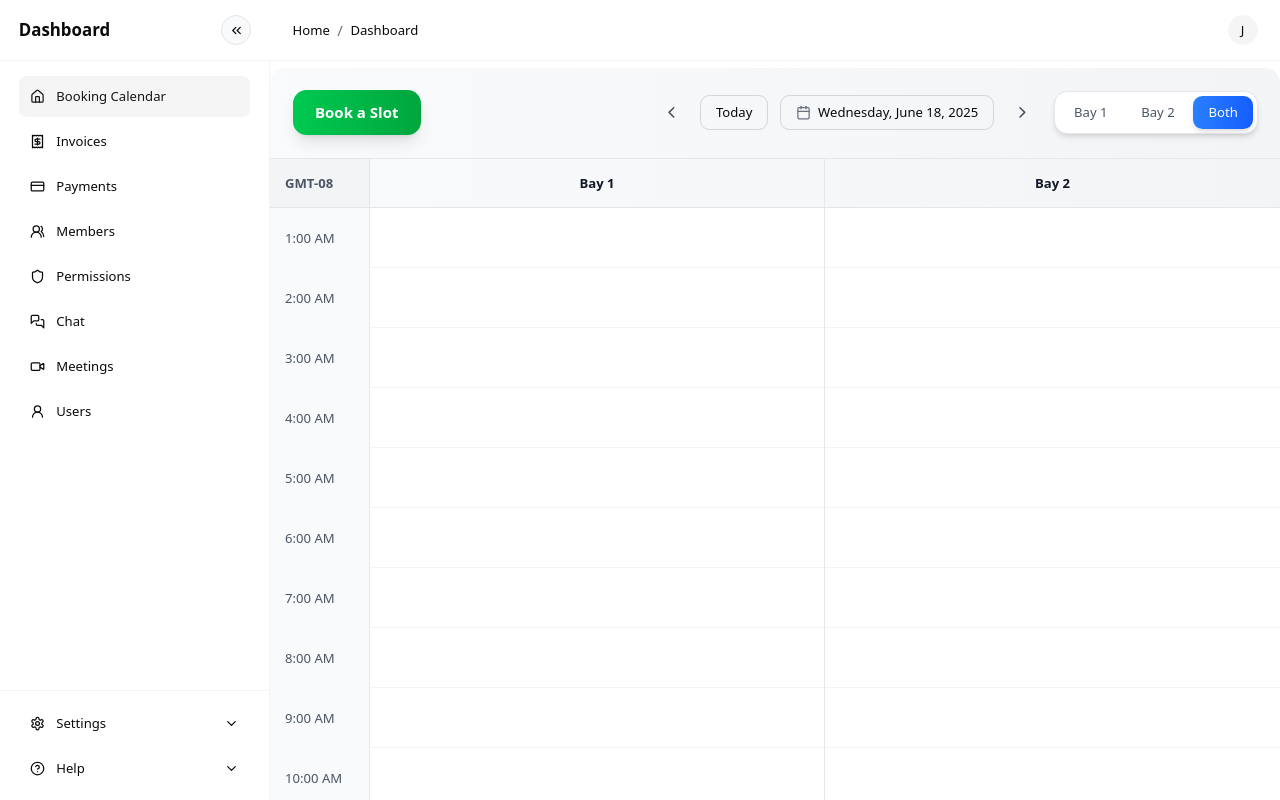
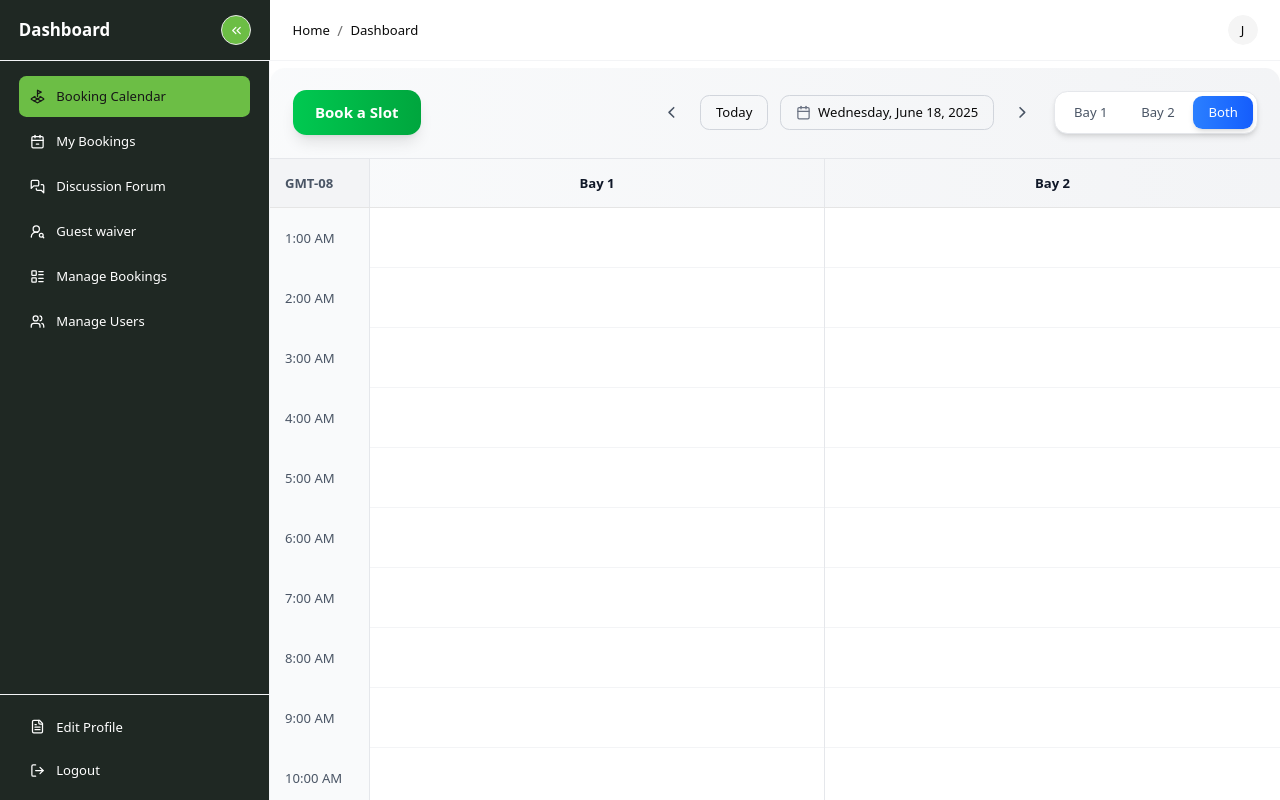
Before and after one commit to smfahim25/golf-management, a Next.js app: page /dashboard in a window 1280 px wide. Built offline with nearby package versions, Linux system fonts and the light colour scheme.

Commit message:
feat: update Sidebar component with new navigation items and improved styling

```diff
--- a/src/app/(dashboard-layout)/dashboard/components/sidebar.jsx
+++ b/src/app/(dashboard-layout)/dashboard/components/sidebar.jsx
@@ -1,7 +1,7 @@
-"use client";
-import { useState, useRef, useEffect } from "react";
-import Link from "next/link";
-import { usePathname } from "next/navigation";
+'use client';
+import { useState, useRef, useEffect } from 'react';
+import Link from 'next/link';
+import { usePathname } from 'next/navigation';
 import {
   Home,
   Receipt,
@@ -24,55 +24,49 @@ import {
   Globe,
   X,
   User2,
-} from "lucide-react";
-import { cn } from "@/lib/utils";
-import { Button } from "@/components/ui/button";
+  LandPlot,
+  CalendarMinus2,
+  UserRoundSearch,
+  LayoutList,
+  Users,
+  LogOut,
+} from 'lucide-react';
+import { cn } from '@/lib/utils';
+import { Button } from '@/components/ui/button';
 import {
   Tooltip,
   TooltipContent,
   TooltipTrigger,
   TooltipProvider,
-} from "@/components/ui/tooltip";
+} from '@/components/ui/tooltip';
 import {
   Collapsible,
   CollapsibleContent,
   CollapsibleTrigger,
-} from "@/components/ui/collapsible";
-import { useClientPathname } from "@/hooks/useClientPathName";
+} from '@/components/ui/collapsible';
+import { useClientPathname } from '@/hooks/useClientPathName';
 
 // Main navigation items with sublinks
 const navigation = [
-  { name: "Booking Calendar", href: "/dashboard", icon: Home },
-  { name: "Invoices", href: "/invoices", icon: Receipt },
-  { name: "Payments", href: "/payments", icon: CreditCard },
-  { name: "Members", href: "/members", icon: Users2 },
-  { name: "Permissions", href: "/permissions", icon: Shield },
-  { name: "Chat", href: "/chat", icon: MessagesSquare },
-  { name: "Meetings", href: "/meetings", icon: Video },
+  { name: 'Booking Calendar', href: '/dashboard', icon: LandPlot },
+  { name: 'My Bookings', href: '/dashboard/bookings', icon: CalendarMinus2 },
+  {
+    name: 'Discussion Forum',
+    href: 'https://links.geneva.com/invite/34716fa4-0b17-4bf8-9b96-309b20600f2f',
+    target: '_blank',
+    icon: MessagesSquare,
+  },
+  {
+    name: 'Guest waiver',
+    href: 'https://app.waiversign.com/e/64276294da72d0001966df71/doc/64276312da72d0001966e00f?event=none',
+    icon: UserRoundSearch,
+    target: '_blank',
+  }
 ];
 
 // Bottom navigation items with sublinks
 const bottomNavigation = [
-  {
-    name: "Settings",
-    href: "/settings",
-    icon: Settings,
-    subItems: [
-      { name: "Profile", href: "/settings", icon: UserCog },
-      { name: "Security", href: "/settings/security", icon: Lock },
-      { name: "Notifications", href: "/settings/notifications", icon: Bell },
-      { name: "Preferences", href: "/settings/preferences", icon: Globe },
-    ],
-  },
-  {
-    name: "Help",
-    href: "/help",
-    icon: HelpCircle,
-    subItems: [
-      { name: "Documentation", href: "/help/docs", icon: FileText },
-      { name: "Support", href: "/help/support", icon: MessagesSquare },
-    ],
-  },
+  { name: 'Edit Profile', href: '/dashboard/account/profile', icon: FileText }
 ];
 
 const Sidebar = () => {
@@ -102,8 +96,8 @@ const Sidebar = () => {
     // Set initial state based on screen size
     handleResize();
 
-    window.addEventListener("resize", handleResize);
-    return () => window.removeEventListener("resize", handleResize);
+    window.addEventListener('resize', handleResize);
+    return () => window.removeEventListener('resize', handleResize);
   }, []);
 
   // Handle click outside to close mobile sidebar
@@ -118,15 +112,15 @@ const Sidebar = () => {
         sidebarRef.current &&
         !sidebarRef.current.contains(event.target) &&
         // Exclude the toggle button from this check
-        !event.target.closest(".sidebar-toggle")
+        !event.target.closest('.sidebar-toggle')
       ) {
         setIsMobileOpen(false);
       }
     };
 
-    document.addEventListener("mousedown", handleClickOutside);
+    document.addEventListener('mousedown', handleClickOutside);
     return () => {
-      document.removeEventListener("mousedown", handleClickOutside);
+      document.removeEventListener('mousedown', handleClickOutside);
     };
   }, [isMobileOpen]);
 
@@ -181,7 +175,7 @@ const Sidebar = () => {
 
   // Paths that should be active when in 'create' mode
   const createAllowList = [
-    "/dashboard/customization/practice-areas",
+    '/dashboard/customization/practice-areas',
     // Add more paths here in the future
   ];
 
@@ -193,20 +187,20 @@ const Sidebar = () => {
     if (pathname === href) return true;
 
     // For 'create' path, only highlight specific paths in the allowlist
-    if (pathname.startsWith(href + "/create")) {
+    if (pathname.startsWith(href + '/create')) {
       return createAllowList.some((allowedPath) => href === allowedPath);
     }
 
     // For 'edit' path, highlight all parent paths (works for all routes)
-    if (pathname.includes(href + "/edit")) {
+    if (pathname.includes(href + '/edit')) {
       return true;
     }
 
     // Special case for blogs
     if (
-      href === "/dashboard/blogs" &&
-      pathname.startsWith("/dashboard/blogs") &&
-      pathname.split("/").length === 3
+      href === '/dashboard/blogs' &&
+      pathname.startsWith('/dashboard/blogs') &&
+      pathname.split('/').length === 3
     ) {
       return true;
     }
@@ -215,7 +209,7 @@ const Sidebar = () => {
   };
 
   // Render a navigation item with potential sublinks
-  const NavItem = ({ item, isBottom = false }) => {
+  const NavItem = ({ item, isBottom = false, target = 'self' }) => {
     const hasSubItems = item.subItems && item.subItems.length > 0;
     const isItemActive = item.subItems
       ? item.subItems.some((subItem) => {
@@ -247,20 +241,20 @@ const Sidebar = () => {
     // If the item has sublinks, we'll render a collapsible section
     if (hasSubItems) {
       return (
-        <div className="w-full">
+        <div className='w-full'>
           <Collapsible
             open={!isCollapsed && isOpen}
             onOpenChange={() => toggleItem(item.name)}
-            className="w-full transition-all duration-300 ease-in-out"
+            className='w-full transition-all duration-300 ease-in-out'
           >
             <CollapsibleTrigger asChild>
               <button
                 className={cn(
-                  "flex w-full items-center rounded-md px-3 py-3 text-sm cursor-pointer font-medium transition-colors",
+                  'flex w-full items-center rounded-md px-3 py-3 text-sm cursor-pointer font-medium transition-colors',
                   isItemActive || isOpen
-                    ? "bg-secondary text-secondary-foreground"
-                    : "hover:bg-secondary hover:text-secondary-foreground",
-                  isCollapsed && "justify-center px-2"
+                    ? 'bg-secondary text-secondary-foreground'
+                    : 'hover:bg-secondary hover:text-secondary-foreground',
+                  isCollapsed && 'justify-center px-2'
                 )}
                 onClick={(e) => {
                   // Prevent the default behavior to ensure our toggle works
@@ -268,14 +262,14 @@ const Sidebar = () => {
                   toggleItem(item.name);
                 }}
               >
-                <item.icon className={cn("h-4 w-4", !isCollapsed && "mr-3")} />
+                <item.icon className={cn('h-4 w-4', !isCollapsed && 'mr-3')} />
                 {!isCollapsed && (
                   <>
-                    <span className="flex-1 text-left">{item.name}</span>
+                    <span className='flex-1 text-left'>{item.name}</span>
                     <ChevronDown
                       className={cn(
-                        "h-4 w-4 transition-transform duration-200",
-                        isOpen && "rotate-180"
+                        'h-4 w-4 transition-transform duration-200',
+                        isOpen && 'rotate-180'
                       )}
                     />
                   </>
@@ -283,21 +277,22 @@ const Sidebar = () => {
               </button>
             </CollapsibleTrigger>
             {!isCollapsed && (
-              <CollapsibleContent className="pl-4 pt-1 overflow-hidden transition-all duration-300 ease-in-out">
-                <div className="flex flex-col space-y-1 animate-in slide-in-from-left-5 duration-300">
+              <CollapsibleContent className='pl-4 pt-1 overflow-hidden transition-all duration-300 ease-in-out'>
+                <div className='flex flex-col space-y-1 animate-in slide-in-from-left-5 duration-300'>
                   {item.subItems?.map((subItem) => (
                     <Link
-                      rel="nofollow"
+                      rel='nofollow'
                       key={subItem.href}
                       href={subItem.href}
+                      target={target}
                       className={cn(
-                        "flex items-center rounded-md px-3 py-2 text-sm transition-colors font-medium",
+                        'flex items-center rounded-md px-3 py-2 text-sm transition-colors font-medium',
                         isActive(subItem.href, true)
-                          ? "bg-secondary"
-                          : " hover:bg-secondary/50 hover:text-secondary-foreground"
+                          ? 'bg-secondary'
+                          : ' hover:bg-secondary/50 hover:text-secondary-foreground'
                       )}
                     >
-                      <subItem.icon className="mr-2 h-4 w-4" />
+                      <subItem.icon className='mr-2 h-4 w-4' />
                       <span>{subItem.name}</span>
                     </Link>
                   ))}
@@ -314,22 +309,26 @@ const Sidebar = () => {
       <Tooltip delayDuration={0}>
         <TooltipTrigger asChild>
           <Link
-            rel="nofollow"
+            rel='nofollow'
             href={item.href}
+            target={target}
             className={cn(
-              "flex items-center rounded-md px-3 py-3 text-sm font-medium transition-colors",
+              'flex items-center rounded-md px-3 py-3 text-sm font-medium transition-colors',
               isActive(item.href)
-                ? "bg-secondary text-secondary-foreground"
-                : "hover:bg-secondary hover:text-secondary-foreground",
-              isCollapsed && "justify-center px-2"
+                ? 'bg-primary text-secondary-foreground'
+                : 'hover:bg-secondary hover:text-secondary-foreground',
+              isCollapsed && 'justify-center px-2'
             )}
           >
-            <item.icon className={cn("h-4 w-4", !isCollapsed && "mr-3")} />
+            <item.icon className={cn('h-4 w-4', !isCollapsed && 'mr-3')} />
             {!isCollapsed && <span>{item.name}</span>}
           </Link>
         </TooltipTrigger>
         {isCollapsed && (
-          <TooltipContent side="right" className="flex items-center gap-4">
+          <TooltipContent
+            side='right'
+            className='flex items-center gap-4'
+          >
             {item.name}
           </TooltipContent>
         )}
@@ -343,88 +342,109 @@ const Sidebar = () => {
         {/* Mobile overlay that appears when sidebar is open */}
         {isMobileOpen && (
           <div
-            className="fixed inset-0 bg-black/50 z-10 lg:hidden transition-opacity duration-300 ease-in-out"
+            className='fixed inset-0 bg-black/50 z-10 lg:hidden transition-opacity duration-300 ease-in-out'
             onClick={() => setIsMobileOpen(false)}
-            aria-hidden="true"
+            aria-hidden='true'
           />
         )}
         <button
-          className="lg:hidden fixed top-4 left-4 z-50 p-2 bg-background rounded-md sidebar-toggle"
+          className='lg:hidden fixed top-4 left-4 z-50 p-2 bg-background rounded-md sidebar-toggle'
           onClick={() => setIsMobileOpen(!isMobileOpen)}
-          aria-label="Toggle sidebar"
+          aria-label='Toggle sidebar'
         >
-          <Menu className="h-6 w-6" />
+          <Menu className='h-6 w-6' />
         </button>
 
         <div
           ref={sidebarRef}
           className={cn(
-            "fixed inset-y-0 z-20 flex flex-col transition-all min-h-screen bg-white duration-300 ease-in-out lg:static custom-shadow",
-            isCollapsed ? "w-[72px]" : "w-72",
+            'fixed inset-y-0 z-20 flex flex-col transition-all min-h-screen bg-primary-dark text-white duration-300 ease-in-out lg:static custom-shadow',
+            isCollapsed ? 'w-[72px]' : 'w-72',
             isMobileOpen
-              ? "translate-x-0"
-              : "-translate-x-full lg:translate-x-0"
+              ? 'translate-x-0'
+              : '-translate-x-full lg:translate-x-0'
           )}
         >
-          <div className="border-b border-gray-100">
+          <div className='border-b border-gray-100'>
             <div
               className={cn(
-                "flex h-16 items-center gap-2 px-5",
-                isCollapsed && "justify-center px-2"
+                'flex h-16 items-center gap-2 px-5',
+                isCollapsed && 'justify-center px-2'
               )}
             >
               {!isCollapsed && (
                 <Link
-                  rel="nofollow"
-                  href="/dashboard"
-                  className="flex items-center font-medium"
+                  rel='nofollow'
+                  href='/dashboard'
+                  className='flex items-center font-medium'
                 >
-                  <span className="text-lg font-bold">Dashboard</span>
+                  <span className='text-lg font-bold'>Dashboard</span>
                 </Link>
               )}
               <Button
-                variant="ghost"
-                size="sm"
+                variant='ghost'
+                size='sm'
                 className={cn(
-                  "ml-auto h-8 w-8 rounded-full cursor-pointer",
-                  isCollapsed ? "ml-0" : "bg-gray-50 border-border border"
+                  'ml-auto h-8 w-8 rounded-full cursor-pointer',
+                  isCollapsed ? 'ml-0' : 'bg-primary border-border border'
                 )}
                 onClick={toggleSidebar}
               >
                 {isCollapsed ? (
-                  <ChevronsRight className="h-4 w-4" />
+                  <ChevronsRight className='h-4 w-4' />
                 ) : (
-                  <ChevronsLeft className="h-4 w-4" />
+                  <ChevronsLeft className='h-4 w-4' />
                 )}
-                <span className="sr-only">
-                  {isCollapsed ? "Expand" : "Collapse"} Sidebar
+                <span className='sr-only'>
+                  {isCollapsed ? 'Expand' : 'Collapse'} Sidebar
                 </span>
               </Button>
             </div>
           </div>
-          <div className="flex-1 overflow-auto border-r border-gray-100">
-            <nav className="flex-1 space-y-1 px-5 py-4">
+          <div className='flex-1 overflow-auto border-r border-gray-100'>
+            <nav className='flex-1 space-y-1 px-5 py-4'>
               {navigation.map((item) => (
-                <NavItem key={item.name} item={item} />
+                <NavItem
+                  key={item.name}
+                  item={item}
+                  target={item.target}
+                />
               ))}
               {loggedIn && !isLoading && (
                 <NavItem
-                  key="users"
+                  key='Manage Bookings'
                   item={{
-                    name: "Users",
-                    href: "/dashboard/users",
-                    icon: User2,
+                    name: 'Manage Bookings',
+                    href: '/dashboard/bookings',
+                    icon: LayoutList,
+                  }}
+                />
+              )}
+              {loggedIn && !isLoading && (
+                <NavItem
+                  key='Manage Users'
+                  item={{
+                    name: 'Manage Users',
+                    href: '/dashboard/users',
+                    icon: Users,
                   }}
                 />
               )}
             </nav>
           </div>
           {loggedIn && !isLoading && (
-            <div className="border-t border-r border-gray-100 py-3 px-3">
-              <nav className="space-y-1 px-2">
+            <div className='border-t border-r border-gray-100 py-3 px-3'>
+              <nav className='space-y-1 px-2'>
                 {bottomNavigation.map((item) => (
-                  <NavItem key={item.name} item={item} isBottom />
+                  <NavItem
+                    key={item.name}
+                    item={item}
+                    isBottom
+                  />
                 ))}
+                <button className='text-sm flex items-center gap-3 px-3 py-2.5 hover:bg-secondary hover:text-secondary-foreground w-full rounded-md'>
+                  <LogOut className='w-4 h-4'/> Logout
+                </button>
               </nav>
             </div>
           )}
```
